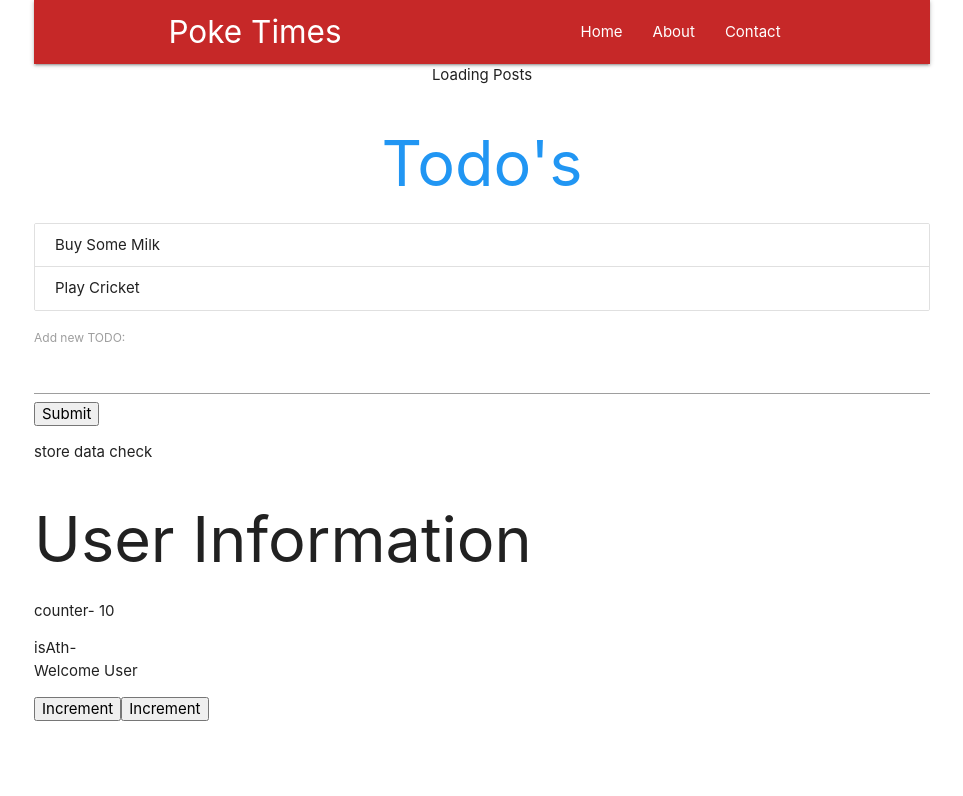
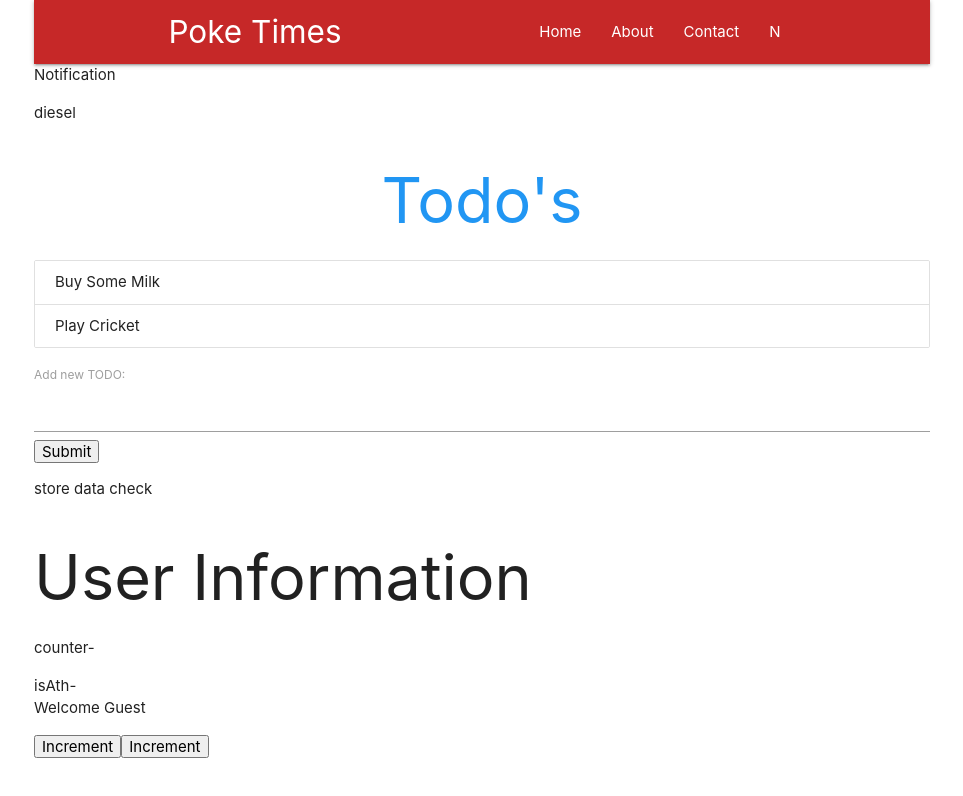
Before and after one commit to rupinthakur23/ReactList, a React (Create React App) app: page /notification in a window 1280 px wide. Shown: the top 796 px of the page, without its empty margins (158-1121 px from the left). Built offline with nearby package versions, Linux system fonts and the light colour scheme; no server answers.

Commit message:
Added Notification

```diff
--- a/src/App.js
+++ b/src/App.js
@@ -8,7 +8,7 @@ import Home from './components/Home'
 import About from './components/About'
 import Contact from './components/Contact'
 import Post from "./components/Post"
-
+import Notification from './components/Notification'
 class App extends Component {
   state = {
     todos: [
@@ -43,7 +43,9 @@ class App extends Component {
       <Route exact path='/' component={Home}/>
       <Route path='/about' component={About}/>
       <Route path='/contact' component={Contact}/>
+      <Route path='/notification' component={Notification} />
       <Route path='/:post_id' component={Post} />
+
       </Switch>
       <h1 className="center blue-text"> Todo's</h1>
       <Todos todos={this.state.todos} deleteTodo={this.deleteTodo} />
--- a/src/components/Navbar.js
+++ b/src/components/Navbar.js
@@ -11,6 +11,7 @@ const Navbar = (props) =>{
        <li> <Link to="/">Home</Link></li>
        <li><Link to="/about">About</Link></li>
        <li><Link to="/contact">Contact</Link></li>
+       <li><Link to="/notification">N</Link></li>
        </ul>
 
        </div>
--- /dev/null
+++ b/src/components/Notification.js
@@ -0,0 +1,36 @@
+import React , { Component} from 'react'
+import { connect } from "react-redux";
+
+class Notification extends Component {
+
+
+
+    render(){
+        return(
+            <>
+            <div>Notification</div>
+            <p>{this.props.data}</p>
+            </>
+        )
+    }
+}
+
+const mapStateToProps = (state) =>{
+    return {
+      data:state.bag
+
+
+    }
+}
+
+const mapDispatchProps = (dispatch) =>{
+    return{
+        increase: () => dispatch({ type: "INC_ITEM" }),
+
+
+
+    }
+
+
+}
+export default connect(mapStateToProps, mapDispatchProps)(Notification)
--- a/src/index.js
+++ b/src/index.js
@@ -6,9 +6,10 @@ import * as serviceWorker from "./serviceWorker";
 
 import { Provider } from "react-redux";
 import { createStore } from "redux";
-import UserReducer from "./store/reducers/userReducer";
+// import UserReducer from "./store/reducers/userReducer";
+import notificationReducer from "./store/reducers/notificationReducer"
 
-const store = createStore(UserReducer);
+const store = createStore(notificationReducer);
 
 ReactDOM.render(
   <React.StrictMode>
--- /dev/null
+++ b/src/store/reducers/notificationReducer.js
@@ -0,0 +1,18 @@
+const initialState = {
+    bag:"diesel"
+}
+
+const notificationReducer = (state=initialState,action) =>{
+    if (action.type === "INC_BAG") {
+        return {
+          ...state,
+
+        };
+      }
+
+    return state
+}
+
+
+
+export default notificationReducer
```
